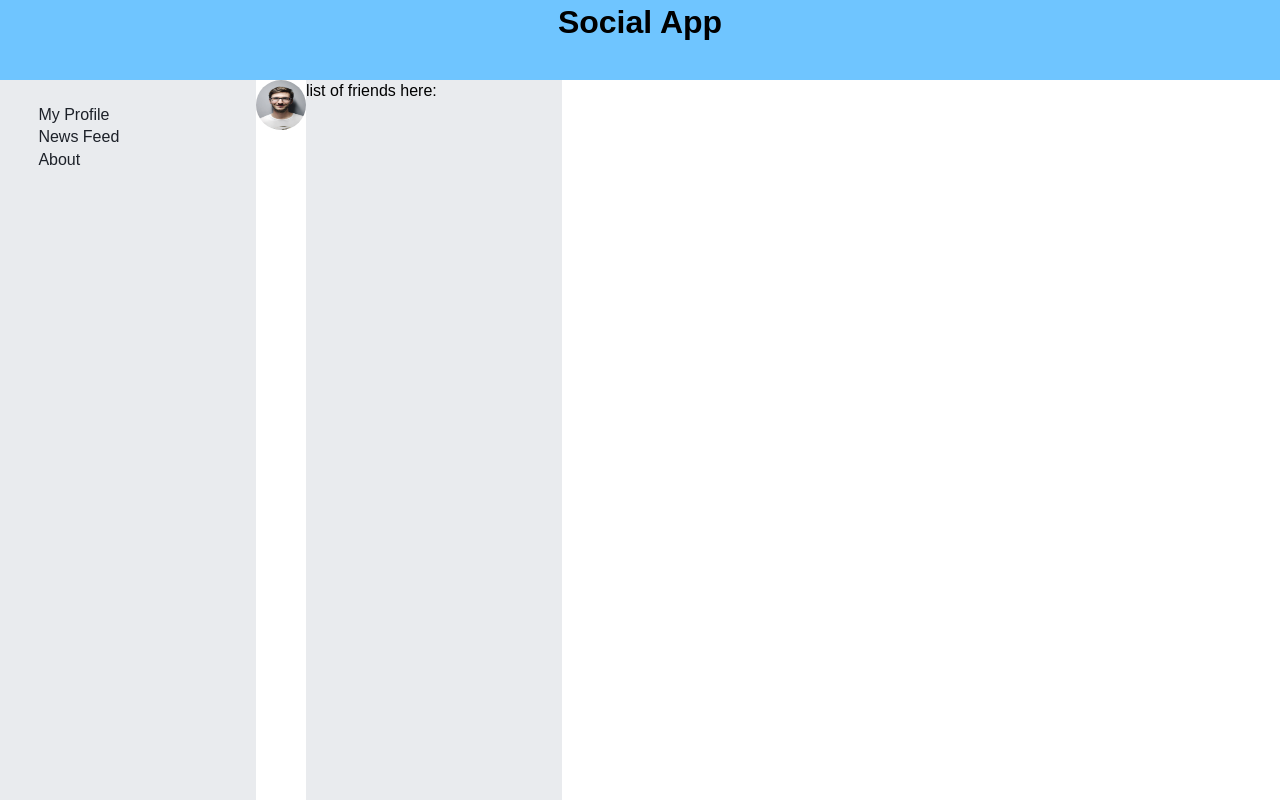
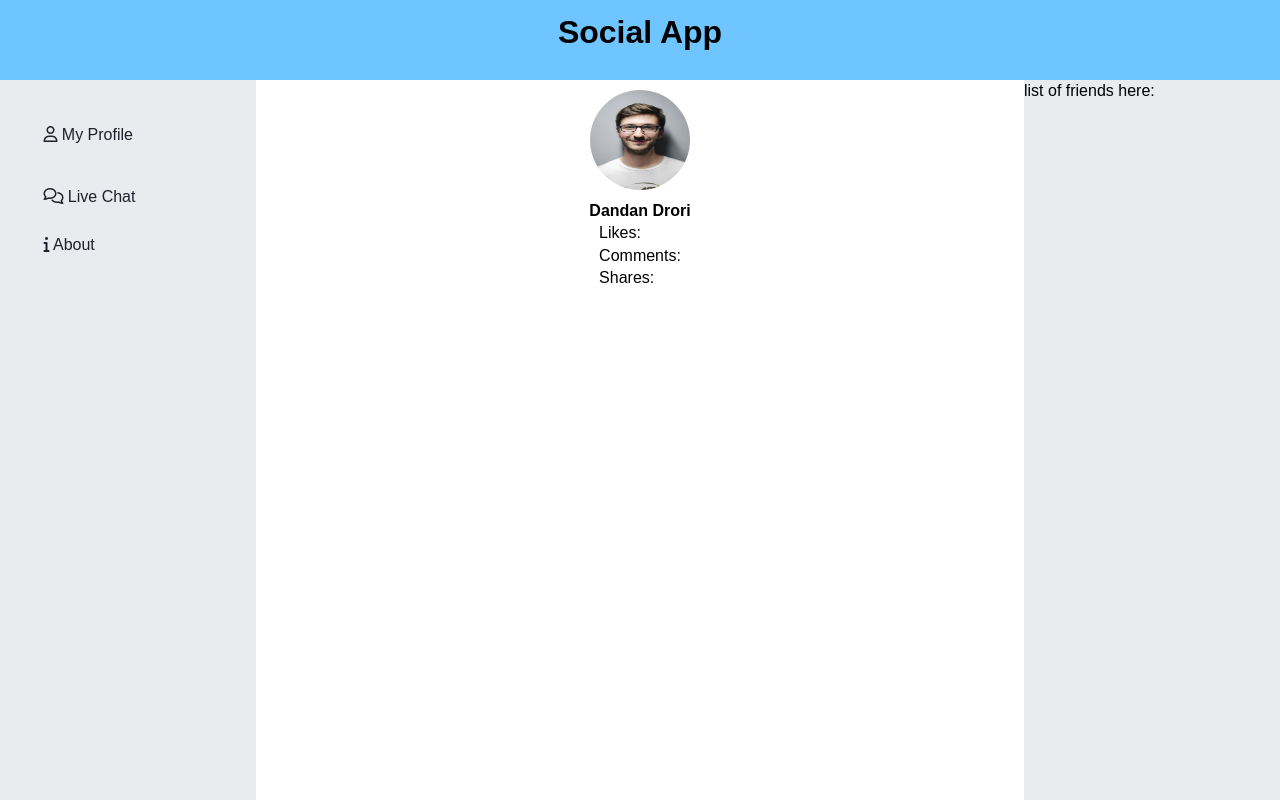
Before and after one commit to dandan-drori/Social-App, a React app in the folder my-app/: page /myprofile in a window 1280 px wide. Built offline with nearby package versions, Linux system fonts and the light colour scheme.

Commit message:
added toolip and improved navigation styling

```diff
--- a/my-app/src/App.css
+++ b/my-app/src/App.css
@@ -16,7 +16,40 @@ a {
 }
 
 a:hover {
-  text-decoration: underline;
+  background: #fff;
+}
+
+a:focus {
+  background: #fff;
+}
+
+.tooltip {
+  visibility: hidden;
+  width: 100px;
+  background-color: black;
+  color: #fff;
+  text-align: center;
+  padding: 5px 0;
+  border-radius: 6px;
+  position: absolute;
+  z-index: 1;
+  margin-left: -50px;
+  margin-top: 30px;
+}
+
+a:hover .tooltip {
+  visibility: visible;
+}
+
+.tooltip::after {
+  content: ' ';
+  position: absolute;
+  bottom: 100%; /* At the top of the tooltip */
+  left: 50%;
+  margin-left: -5px;
+  border-width: 5px;
+  border-style: solid;
+  border-color: transparent transparent black transparent;
 }
 
 button {
--- /dev/null
+++ b/my-app/src/Components/About.js
@@ -0,0 +1,17 @@
+import React, { Component } from 'react';
+
+export class About extends Component {
+  render() {
+    return (
+      <div style={{ background: '#E9EBEE' }}>
+        <h2 style={{ textAlign: 'center', marginTop: '10px' }}>About</h2>
+        <p style={{ marginTop: '10px' }}>
+          This site was built with React for learning purposes only. enjoy
+          browsing and playing around with my site :)
+        </p>
+      </div>
+    );
+  }
+}
+
+export default About;
--- a/my-app/src/Components/App.js
+++ b/my-app/src/Components/App.js
@@ -10,6 +10,7 @@ import {
   Route
 } from 'C:/Users/dandan/Desktop/Web/React/social-app/Social-App/node_modules/react-router-dom';
 import MyProfile from './MyProfile';
+import About from './About.js';
 
 export class App extends Component {
   state = {
@@ -52,7 +53,7 @@ export class App extends Component {
               <Header />
               <main style={{ display: 'flex' }}>
                 <Drawer />
-                <MyProfile />
+                <MyProfile user={this.state.user} posts={this.state.posts} />
                 <FriendsList />
               </main>
             </div>
@@ -70,6 +71,16 @@ export class App extends Component {
                   posts={this.state.posts}
                   handleincrement={this.handleIncrement}
                 />
+                <FriendsList />
+              </main>
+            </div>
+          </Route>
+          <Route path='/about'>
+            <div>
+              <Header />
+              <main style={{ display: 'flex' }}>
+                <Drawer />
+                <About />
                 <FriendsList />
               </main>
             </div>
--- a/my-app/src/Components/CardHeader.js
+++ b/my-app/src/Components/CardHeader.js
@@ -1,4 +1,5 @@
 import React, { Component } from 'react';
+import { Link } from 'C:/Users/dandan/Desktop/Web/React/social-app/Social-App/node_modules/react-router-dom';
 
 export class CardHeader extends Component {
   render() {
@@ -27,7 +28,7 @@ export class CardHeader extends Component {
           style={imgStyle}
         />
         <a
-          href='#'
+          href='/myprofile'
           style={{ marginLeft: '5px', color: 'blue', marginTop: '2.5vh' }}
         >
           {fName + ' ' + lName}
--- a/my-app/src/Components/CardInterActive.js
+++ b/my-app/src/Components/CardInterActive.js
@@ -37,6 +37,7 @@ export class CardInterActive extends Component {
 const buttonStyle = {
   width: '30%',
   margin: '1vh',
+  marginLeft: '15px',
   borderRadius: '5px',
   border: 'none',
   cursor: 'pointer',
--- a/my-app/src/Components/Drawer.js
+++ b/my-app/src/Components/Drawer.js
@@ -1,18 +1,58 @@
 import React, { Component } from 'react';
-import {
-  BrowserRouter,
-  Switch,
-  Route,
-  Link
-} from 'C:/Users/dandan/Desktop/Web/React/social-app/Social-App/node_modules/react-router-dom';
+import { Link } from 'C:/Users/dandan/Desktop/Web/React/social-app/Social-App/node_modules/react-router-dom';
 
 export class Drawer extends Component {
+  linkStyleChange = () => {
+    linkStyle = {
+      marginTop: '15px',
+      width: '15vw',
+      padding: '5px',
+      borderRadius: '3px',
+      background: 'red'
+    };
+  };
+
+  linkStyleReturn = () => {
+    linkStyle = {
+      marginTop: '15px',
+      width: '15vw',
+      padding: '5px',
+      borderRadius: '3px',
+      background: 'none'
+    };
+  };
+
   render() {
     return (
       <div style={drawerStyle}>
-        <Link to='/myprofile'>My Profile</Link>
-        <Link to='/'>News Feed</Link>
-        <Link to='/about'>About</Link>
+        <Link to='/myprofile' style={linkStyle}>
+          <i class='far fa-user'></i> My Profile{' '}
+          <span className='tooltip'>My Profile</span>
+        </Link>
+        <Link
+          to='/'
+          style={{
+            marginTop: '30px',
+            width: '15vw',
+            padding: '5px',
+            borderRadius: '3px'
+          }}
+        >
+          <i className='far fa-comments'></i> Live Chat{' '}
+          <span className='tooltip'>Live Chat</span>
+        </Link>
+        <Link
+          to='/about'
+          style={{
+            marginTop: '15px',
+            width: '15vw',
+            padding: '5px',
+            borderRadius: '3px'
+          }}
+        >
+          <i className='fas fa-info'></i> About{' '}
+          <span className='tooltip'>About</span>
+        </Link>
       </div>
     );
   }
@@ -23,7 +63,17 @@ const drawerStyle = {
   minHeight: '90vh',
   paddingLeft: '3vw',
   paddingTop: '3vh',
-  background: '#E9EBEE'
+  background: '#E9EBEE',
+  display: 'flex',
+  flexDirection: 'column',
+  justifyContent: 'flex-start'
+};
+
+let linkStyle = {
+  marginTop: '15px',
+  width: '15vw',
+  padding: '5px',
+  borderRadius: '3px'
 };
 
 export default Drawer;
--- a/my-app/src/Components/Header.js
+++ b/my-app/src/Components/Header.js
@@ -13,7 +13,8 @@ export class Header extends Component {
 const headerStyle = {
   background: '#6fc5ff',
   textAlign: 'center',
-  height: '10vh'
+  height: '10vh',
+  paddingTop: '10px'
 };
 
 export default Header;
--- a/my-app/src/Components/InputField.js
+++ b/my-app/src/Components/InputField.js
@@ -24,9 +24,8 @@ export class InputField extends Component {
           <input
             type='text'
             name='title'
-            title='status'
+            title='post'
             placeholder='Enter post content here:'
-            autoFocus
             value={this.state.title}
             onChange={this.onChange}
             style={inputStyle}
@@ -50,7 +49,8 @@ const inputFieldStyle = {
 
 const inputStyle = {
   height: '10vh',
-  width: '75%'
+  width: '75%',
+  fontSize: '15px'
 };
 
 const submitStyle = {
--- a/my-app/src/Components/MyProfile.js
+++ b/my-app/src/Components/MyProfile.js
@@ -6,11 +6,15 @@ import ProfileMain from './ProfileMain';
 export class MyProfile extends Component {
   render() {
     return (
-      <div>
-        <ProfileMain />
+      <div style={profileStyle}>
+        <ProfileMain user={this.props.user} posts={this.props.posts} />
       </div>
     );
   }
 }
 
+const profileStyle = {
+  width: '60vw'
+};
+
 export default MyProfile;
--- a/my-app/src/Components/ProfileMain.js
+++ b/my-app/src/Components/ProfileMain.js
@@ -2,23 +2,40 @@ import React, { Component } from 'react';
 
 export class ProfileMain extends Component {
   render() {
+    const { fName, lName } = this.props.user;
+    const { likesCount, commentsCount, SharesCount } = this.props.posts;
+
     return (
-      <div>
+      <div
+        style={{
+          display: 'flex',
+          alignItems: 'center',
+          flexDirection: 'column'
+        }}
+      >
         <img
           src={require('../Images/adult-beard-boy-casual-220453.jpg')}
           alt=''
           style={imgStyle}
         />
+        <p style={{ fontWeight: 'bold', marginTop: '10px' }}>
+          {fName + ' ' + lName}
+        </p>
+        <main style={{ display: 'initial', textAlign: 'left' }}>
+          <p>Likes: {likesCount}</p>
+          <p>Comments: {commentsCount}</p>
+          <p>Shares: {SharesCount}</p>
+        </main>
       </div>
     );
   }
 }
 
 const imgStyle = {
-  width: '50px',
-  height: '50px',
+  width: '100px',
+  height: '100px',
   borderRadius: '50%',
-  textAlign: 'center'
+  marginTop: '10px'
 };
 
 export default ProfileMain;
```
